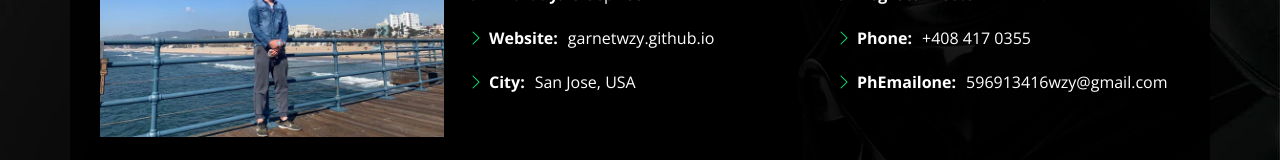
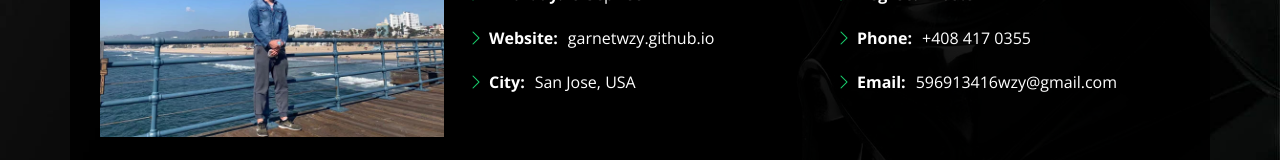
Before and after one commit to garnetwzy/garnetwzy.github.io, a website: page index.html in a window 1280 px wide. Both pictures are taken after a click on the link "About". Shown: the part 334-494 px from the top of the page. Drawn offline with nearby package versions, Linux system fonts and the light colour scheme; files whose address does not match are found by name.

Commit message:
Typo fix, and minor suggestion
I really like your comment for each block, but I also proposed some minor issues or suggestions.

```diff
--- a/index.html
+++ b/index.html
@@ -4,7 +4,7 @@
 <head>
   <meta charset="utf-8">
   <meta content="width=device-width, initial-scale=1.0" name="viewport">
-
+  <!-- Please update the title -->
   <title>Personal Bootstrap Template</title>
   <meta content="" name="description">
   <meta content="" name="keywords">
@@ -93,7 +93,8 @@
 
                 <li><i class="bi bi-chevron-right"></i> <strong>Degree:</strong> <span>Master</span></li>
                 <li><i class="bi bi-chevron-right"></i> <strong>Phone:</strong> <span>+408 417 0355</span></li>
-                <li><i class="bi bi-chevron-right"></i> <strong>PhEmailone:</strong> <span>596913416wzy@gmail.com</span></li>
+                <!-- Typo, here I think you mean Email -->
+                <li><i class="bi bi-chevron-right"></i> <strong>Email:</strong> <span>596913416wzy@gmail.com</span></li>
               </ul>
             </div>
           </div>
@@ -175,6 +176,7 @@
       <div class="row">
         <div class="col-lg-3 col-md-4">
           <div class="icon-box">
+            <!-- Just a suggestion to avoid inline style since it may make it hard to update and maintain. -->
             <i class="ri-basketball-line" style="color: #ffa76e;"></i>
             <h3>Basketball</h3>
           </div>
```
